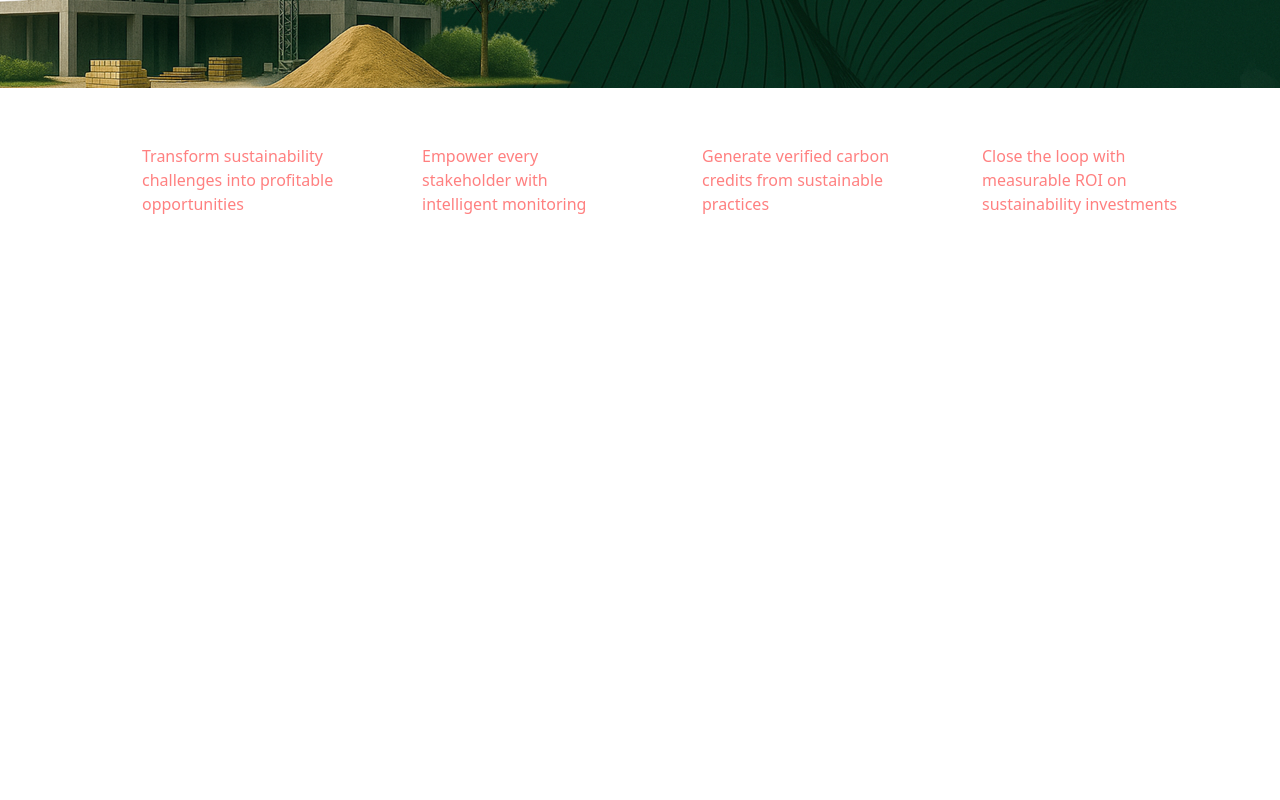
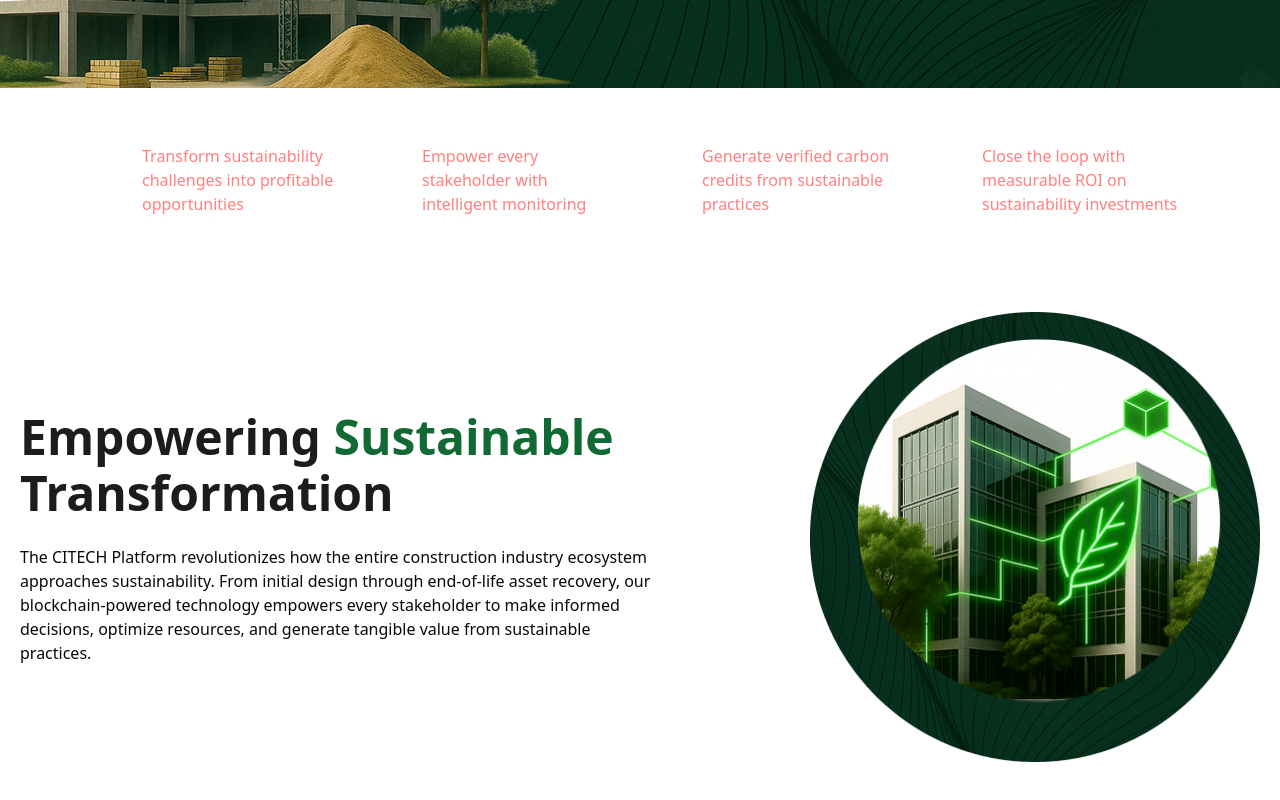
Before and after one commit to an-agha/an-agha.io, a Next.js app: page / in a window 1280 px wide. Shown: the part 712-1512 px from the top of the page. Before the commit the page ends 984 px from the top, so only its background shows below. Built offline with nearby package versions, Linux system fonts and the light colour scheme; some icons are missing.

Commit message:
about section

```diff
--- a/src/app/page.tsx
+++ b/src/app/page.tsx
@@ -1,12 +1,14 @@
 import Hero from "@/components/landing/Hero";
 import Layout from "./layout";
 import Features from "@/components/landing/Features";
+import About from "@/components/landing/About";
 
 export default function Home() {
   return (
     <Layout>
         <Hero />
         <Features />
+        <About />
     </Layout>
   );
 }
--- /dev/null
+++ b/src/components/landing/About.tsx
@@ -0,0 +1,28 @@
+import Image from 'next/image'
+import React from 'react'
+
+function About() {
+  return (
+    <section className='main-container py-10'>
+        <div className="max-container flex flex-col gap-10 md:flex-row justify-between items-center">
+            <div className='flex flex-col max-w-[640px] gap-6'>
+                <h2 className='text-4xl lg:text-5xl leading-14 font-bold text-primary-textclr'>
+                    Empowering
+                    <span className='text-primary'> Sustainable</span>  <br />
+                    Transformation
+                </h2>
+                <span className='text-secondary-textclr'>
+                    The CITECH Platform revolutionizes how the entire construction industry ecosystem approaches sustainability. From initial design through end-of-life asset recovery, our blockchain-powered technology empowers every stakeholder to make informed decisions, optimize resources, and generate tangible value from sustainable practices.
+                </span>
+            </div>
+            <Image src="/images/about-image.png"
+            width={450}
+            height={450}
+            alt='CI tech about section image'
+            />
+        </div>
+    </section>
+  )
+}
+
+export default About
```
Also changed, not shown: public/images/about-image.png (added).
